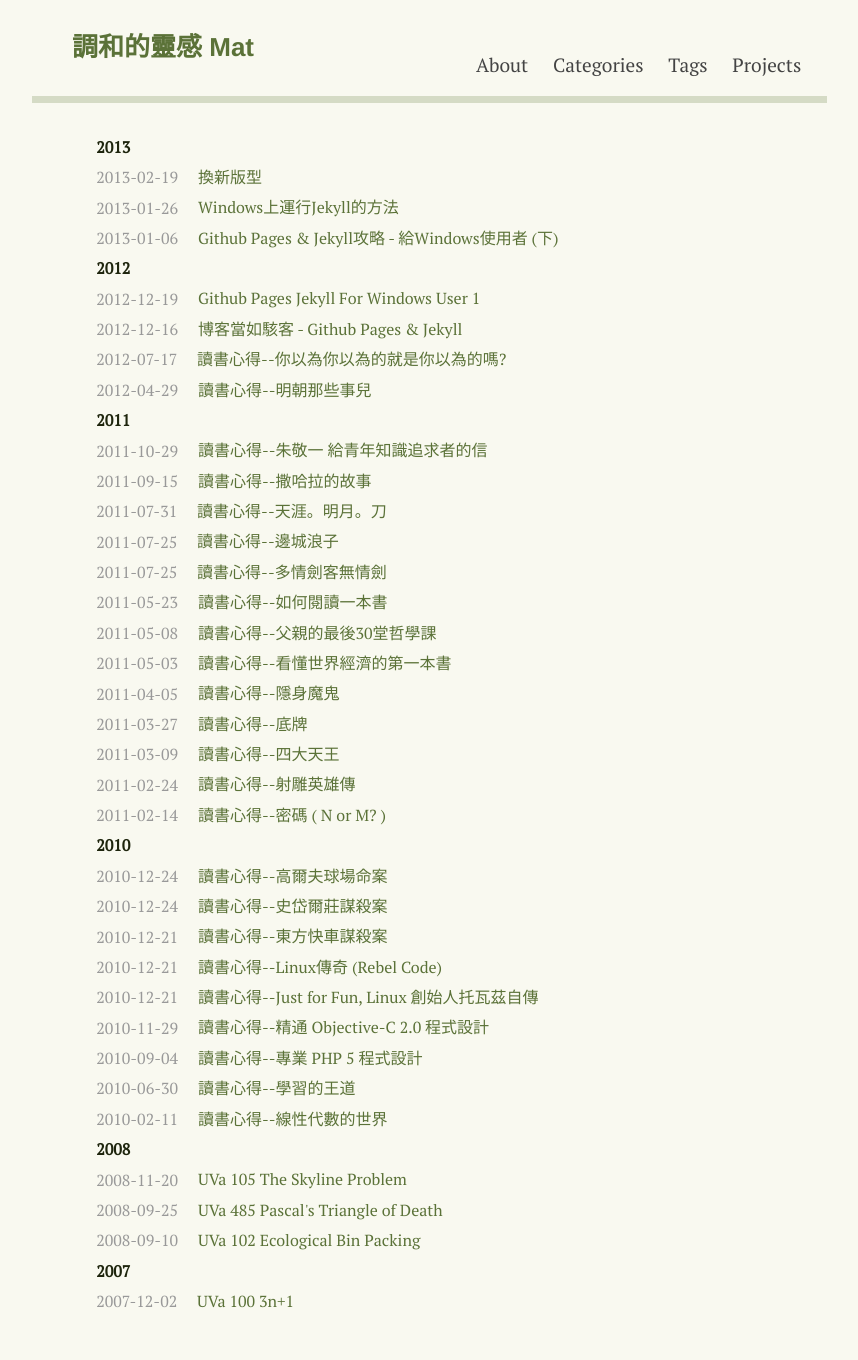
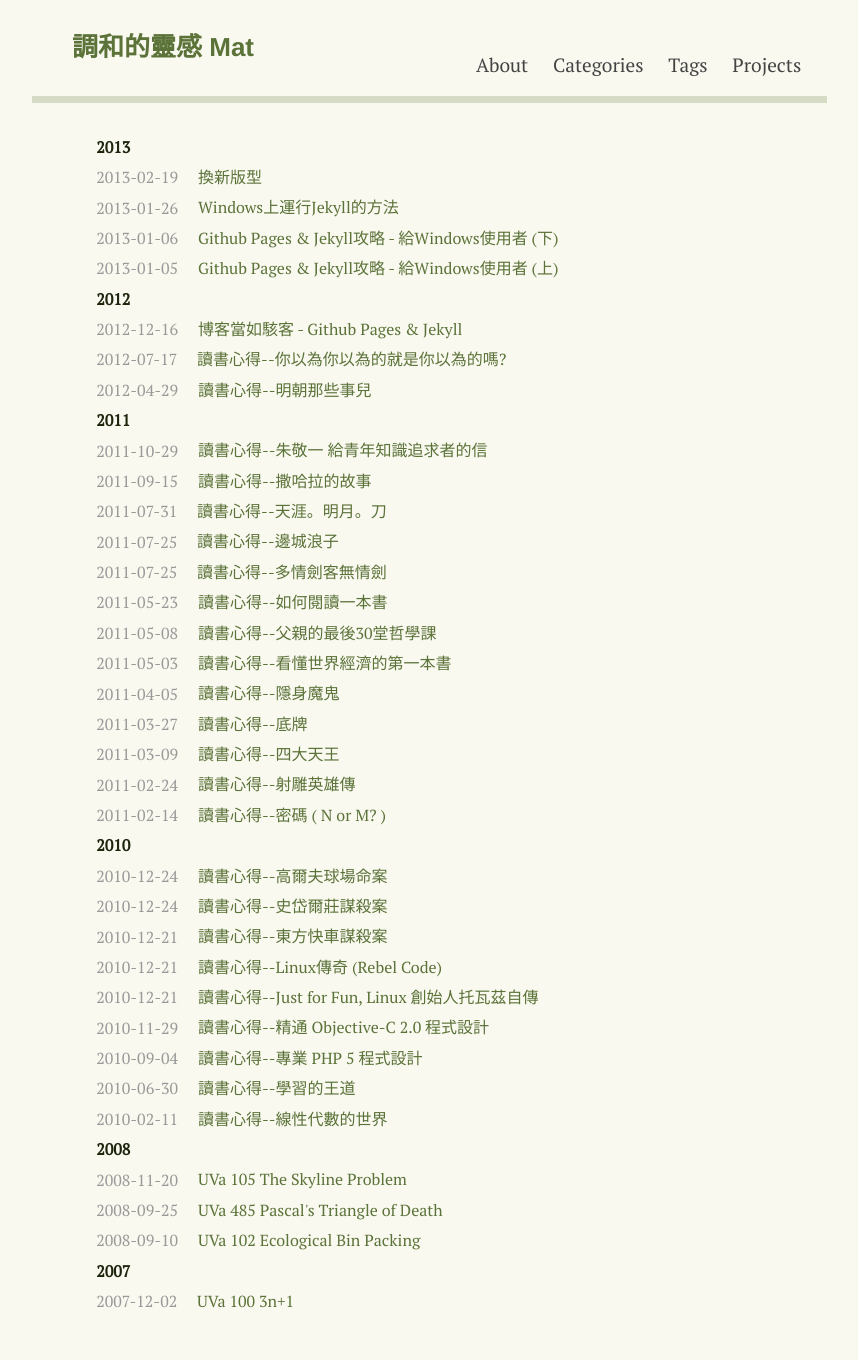
Before and after one commit to sndnvaps/sndnvaps.github.io, a Jekyll site: the page built from index.md, in a window 1280 px wide. Shown: the whole page, without its empty margins (208-1066 px from the left). Built offline with Jekyll 4.4.1, drawn with Linux system fonts in a browser that asks for light colours; Markdown is read by kramdown in place of the engine named in the settings.

Commit message:
Updated _posts/2012-12-19-Github-Pages-Jekyll-for-Windows-User-1.md

```diff
--- a/_posts/2012-12-19-Github-Pages-Jekyll-for-Windows-User-1.md
+++ b/_posts/2012-12-19-Github-Pages-Jekyll-for-Windows-User-1.md
@@ -1,3 +1,12 @@
+---
+layout: post
+title: "Github Pages & Jekyll攻略 - 給Windows使用者 (上)"
+categories: [ 技術筆記 ]
+tags: [Jekyll]
+date: 2013-01-05
+published: true
+---
+
 本篇是我自己從零開始建立 Github Pages 獨立博客的經驗，現在我更新博客也都是走這個流程。
 順帶一提，我自己用的是 Windows，所以本文對象是 Windows 用戶。
 
```
